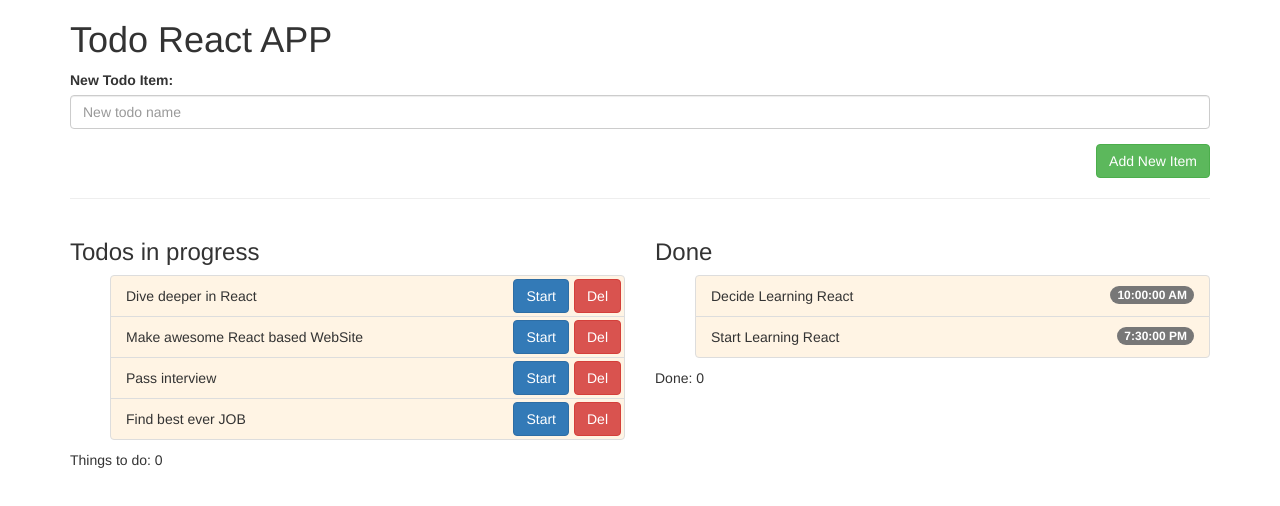
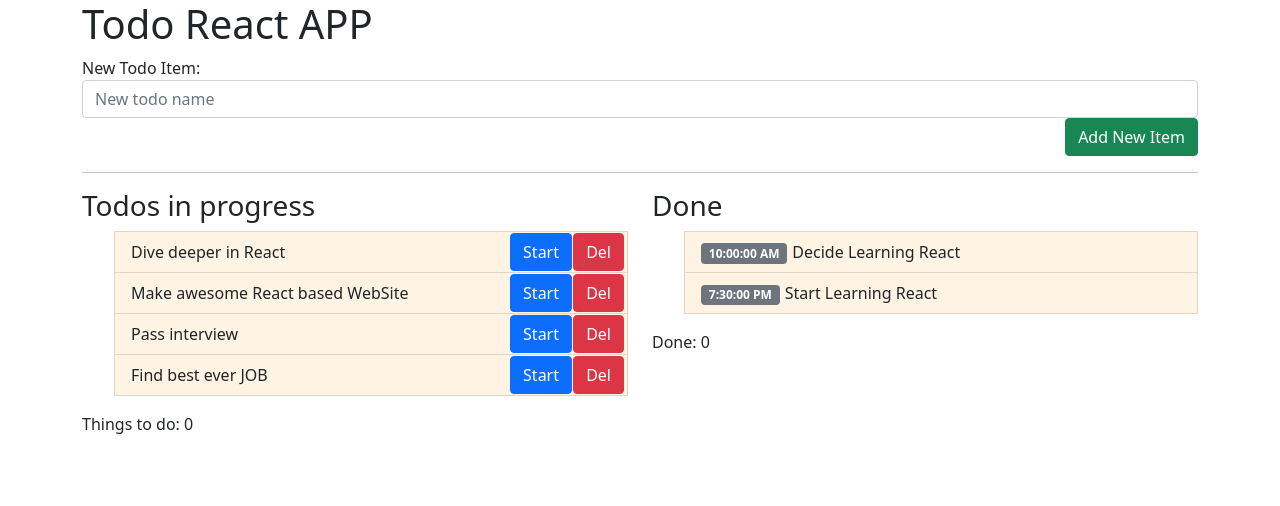
Before and after one commit to dchaika1990/GFL-react-todo-hooks-global-state, a React (Create React App) app: page / in a window 1280 px wide. Shown: the top 506 px of the page. Built offline with nearby package versions, Linux system fonts and the light colour scheme.

Commit message:
include reactstrap

```diff
--- a/package.json
+++ b/package.json
@@ -6,10 +6,12 @@
     "@testing-library/jest-dom": "^5.12.0",
     "@testing-library/react": "^11.2.7",
     "@testing-library/user-event": "^12.8.3",
+    "bootstrap": "^5.0.1",
     "react": "^17.0.2",
     "react-dom": "^17.0.2",
     "react-redux": "^7.2.4",
     "react-scripts": "4.0.3",
+    "redux": "^4.1.0",
     "web-vitals": "^1.1.2"
   },
   "scripts": {
@@ -38,6 +40,7 @@
   },
   "devDependencies": {
     "env-cmd": "^10.1.0",
-    "react-app-rewired": "^2.1.8"
+    "react-app-rewired": "^2.1.8",
+    "reactstrap": "^8.9.0"
   }
 }
--- a/public/index.html
+++ b/public/index.html
@@ -1,26 +1,14 @@
 <!DOCTYPE html>
 <html lang="en">
-  <head>
-    <meta charset="utf-8" />
-    <link rel="icon" href="%PUBLIC_URL%/favicon.ico" />
-    <meta name="viewport" content="width=device-width, initial-scale=1" />
-    <meta name="theme-color" content="#000000" />
-    <meta
-      name="description"
-      content="Web site created using create-react-app"
-    />
-    <link
-      rel="stylesheet"
-      href="%PUBLIC_URL%/assets/styles/bootstrap.min.css"
-    />
-    <link
-      rel="stylesheet"
-      href="%PUBLIC_URL%/assets/styles/main.css"
-    />
-
+<head>
+    <meta charset="utf-8"/>
+    <link rel="icon" href="%PUBLIC_URL%/favicon.ico"/>
+    <meta name="viewport" content="width=device-width, initial-scale=1"/>
+    <meta name="theme-color" content="#000000"/>
+    <meta name="description" content="Web site created using create-react-app"/>
     <title>Todo App</title>
-  </head>
-  <body>
-    <div id="root"></div>
-  </body>
+</head>
+<body>
+<div id="root"></div>
+</body>
 </html>
--- a/src/App.js
+++ b/src/App.js
@@ -1,8 +1,9 @@
-import React, { useEffect, useRef, useState } from 'react';
-import { connect } from 'react-redux';
+import React, {useEffect, useRef, useState} from 'react';
+import {connect} from 'react-redux';
 import List from './components/List';
 import ListItem from './components/ListItem';
-import { bindActionCreators } from 'redux';
+import {bindActionCreators} from 'redux';
+import {Badge, Button, Container, Row, Col, Form, FormGroup, Label, Input} from 'reactstrap'
 
 // import { setTodos, startLoad, endLoad } from './actions';
 import * as actions from './actions';
@@ -13,7 +14,7 @@ const App = props => {
 		done: [],
 	});
 
-  const { setTodos, todos, startLoad, fetching, endLoad } = props;
+	const {setTodos, todos, startLoad, fetching, endLoad} = props;
 
 	const addInputRef = useRef();
 	// const todos = useTodos();
@@ -21,7 +22,7 @@ const App = props => {
 	useEffect(() => {
 		(async () => {
 			startLoad();
-      const { in_progress, done } = await fetch('/todos.json').then(res =>
+			const {in_progress, done} = await fetch('/todos.json').then(res =>
 				res.json()
 			);
 			// setTodoList(state => ({ ...state, inProgress: in_progress, done }));
@@ -32,7 +33,8 @@ const App = props => {
 			endLoad();
 		})();
 
-    return () => {};
+		return () => {
+		};
 	}, []);
 
 	// useEffect(() => {
@@ -47,63 +49,63 @@ const App = props => {
 	//   }));
 	// }, [todos]);
 
-  const { inProgress, done } = todoList;
+	const {inProgress, done} = todoList;
 
 	const loading = <p>Loading...</p>;
 
-  const renderDoneItem = ({ name, finishedTime }) => (
+	const renderDoneItem = ({name, finishedTime}) => (
 		<>
-      <span className='badge'>
+			<Badge color="secondary" pill>
 				{new Date(finishedTime).toLocaleTimeString()}
-      </span>
+			</Badge>
 			{name}
 		</>
 	);
 
-  const renderInProgressItem = ({ name }) => (
+	const renderInProgressItem = ({name}) => (
 		<>
 			{name}
-      <button type='button' className='btn btn-primary'>
+			<Button type={"button"} color="primary">
 				Start
-      </button>
-      <button type='button' className='btn btn-danger'>
+			</Button>
+			<Button type={"button"} color="danger">
 				Del
-      </button>
+			</Button>
 		</>
 	);
 
 	return (
-    <div className='container'>
+		<Container>
 			<h1>Todo React APP</h1>
-      <div className='row'>
-        <div className='col-xs-12'>
-          <form>
-            <div className='form-group'>
-              <label htmlFor='addInput'>New Todo Item: </label>
-              <input
+			<Row>
+				<Col>
+					<Form>
+						<FormGroup>
+							<Label for='addInput'>New Todo Item: </Label>
+							<Input
 								ref={addInputRef}
 								id='addInput'
 								type='text'
 								className='form-control'
 								placeholder='New todo name'
 							/>
-            </div>
-            <button type='button' className='btn btn-success pull-right'>
+						</FormGroup>
+						<Button type='button' color="success" className='pull-right'>
 							Add New Item
-            </button>
-          </form>
-        </div>
-      </div>
-      <hr />
-      <div className='row'>
-        <div className='col-xs-12 col-sm-6'>
+						</Button>
+					</Form>
+				</Col>
+			</Row>
+			<hr/>
+			<Row>
+				<Col sm="6">
 					<h3>Todos in progress</h3>
 					{fetching ? (
 						loading
 					) : (
 						<List>
 							{todos.in_progress.map(item => {
-                const { id } = item;
+								const {id} = item;
 
 								return (
 									<ListItem
@@ -116,32 +118,32 @@ const App = props => {
 						</List>
 					)}
 					<p>Things to do: {0}</p>
-        </div>
-        <div className='col-xs-12 col-sm-6'>
+				</Col>
+				<Col sm="6">
 					<h3>Done</h3>
 
 					{fetching ? (
 						loading
 					) : (
 						<List>
-              {todos.done.map(({ id, ...item }) => (
-                <ListItem key={id} item={item} render={renderDoneItem} />
+							{todos.done.map(({id, ...item}) => (
+								<ListItem key={id} item={item} render={renderDoneItem}/>
 							))}
 						</List>
 					)}
 
 					<p>Done: {0}</p>
-        </div>
-      </div>
-    </div>
+				</Col>
+			</Row>
+		</Container>
 	);
 };
 
 // hoc
 const withName = WrappedComponent => {
 	const name = 'React';
-  const hocComponent = ({ ...props }) => (
-    <WrappedComponent {...props} name={name} />
+	const hocComponent = ({...props}) => (
+		<WrappedComponent {...props} name={name}/>
 	);
 
 	return hocComponent;
@@ -176,7 +178,7 @@ const mapStateToProps = state => ({
 // });
 
 const mapDispatchToProps = dispatch => {
-  const { startLoad, setTodos, endLoad } = bindActionCreators(
+	const {startLoad, setTodos, endLoad} = bindActionCreators(
 		actions,
 		dispatch
 	);
--- a/src/index.js
+++ b/src/index.js
@@ -2,6 +2,8 @@ import React from "react";
 import ReactDOM from "react-dom";
 import { createStore } from "redux";
 import { Provider } from "react-redux";
+import 'bootstrap/dist/css/bootstrap.min.css';
+import './main.scss'
 
 import reducer from "./reducer";
 import App from "./App";
--- /dev/null
+++ b/src/main.scss
@@ -0,0 +1,24 @@
+.list-group-item {
+    background-color: #ffe5c270;
+    .btn{
+        position: absolute;
+        right: 3px;
+        top: 50%;
+        transform: translateY(-50%);
+    }
+    .btn-primary {
+        right: 55px;
+    }
+}
+
+.badge{
+    margin-right: 5px;
+    &.badge-secondary{
+        color: #fff;
+        background-color: #6c757d;
+    }
+}
+
+.pull-right{
+    float: right;
+}
```
Lines whose indentation alone changed are shown as unchanged.
